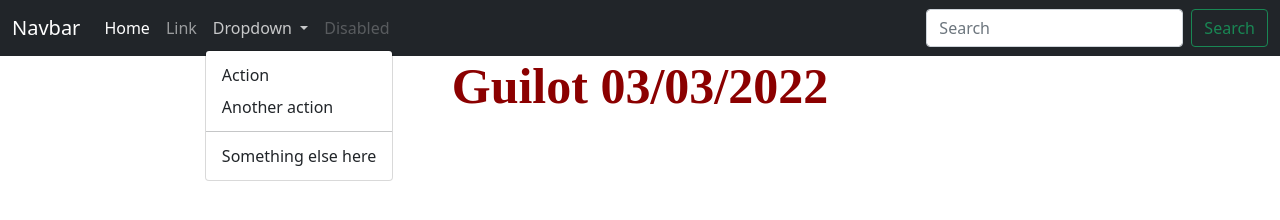
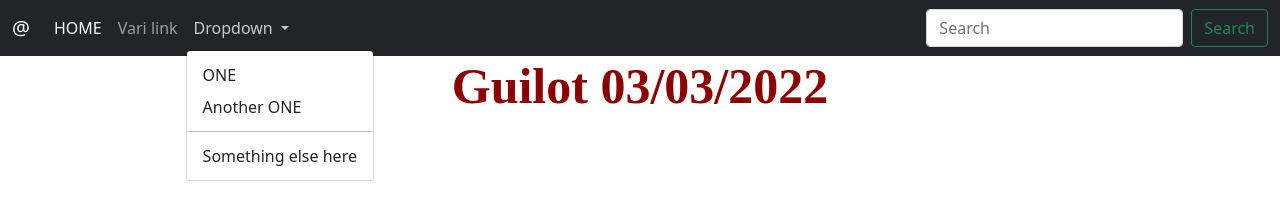
Before and after one commit to mihannorubatoilnome/Guilot-Compito1, a plain HTML site: page index.html in a window 1280 px wide. Both pictures are taken after a click on the button "Dropdown". Drawn offline with nearby package versions, Linux system fonts and the light colour scheme.

Commit message:
Navbar modificata

```diff
--- a/index.html
+++ b/index.html
@@ -10,33 +10,30 @@
     <title>Document</title>
 </head>
 <body>
-    <nav class="navbar navbar-expand-lg navbar-dark bg-dark">
+    <nav class="navbar navbar-expand-sm navbar-dark bg-dark">
         <div class="container-fluid">
-          <a class="navbar-brand" href="#">Navbar</a>
+          <a class="navbar-brand" href="#">@</a>
           <button class="navbar-toggler" type="button" data-bs-toggle="collapse" data-bs-target="#navbarSupportedContent" aria-controls="navbarSupportedContent" aria-expanded="false" aria-label="Toggle navigation">
             <span class="navbar-toggler-icon"></span>
           </button>
           <div class="collapse navbar-collapse" id="navbarSupportedContent">
             <ul class="navbar-nav me-auto mb-2 mb-lg-0">
               <li class="nav-item">
-                <a class="nav-link active" aria-current="page" href="#">Home</a>
+                <a class="nav-link active" aria-current="page" href="#">HOME</a>
               </li>
               <li class="nav-item">
-                <a class="nav-link" href="#">Link</a>
+                <a class="nav-link" href="#">Vari link</a>
               </li>
               <li class="nav-item dropdown">
                 <a class="nav-link dropdown-toggle" href="#" id="navbarDropdown" role="button" data-bs-toggle="dropdown" aria-expanded="false">
                   Dropdown
                 </a>
                 <ul class="dropdown-menu" aria-labelledby="navbarDropdown">
-                  <li><a class="dropdown-item" href="#">Action</a></li>
-                  <li><a class="dropdown-item" href="#">Another action</a></li>
+                  <li><a class="dropdown-item" href="#">ONE</a></li>
+                  <li><a class="dropdown-item" href="#">Another ONE</a></li>
                   <li><hr class="dropdown-divider"></li>
                   <li><a class="dropdown-item" href="#">Something else here</a></li>
                 </ul>
-              </li>
-              <li class="nav-item">
-                <a class="nav-link disabled">Disabled</a>
               </li>
             </ul>
             <form class="d-flex">
```
